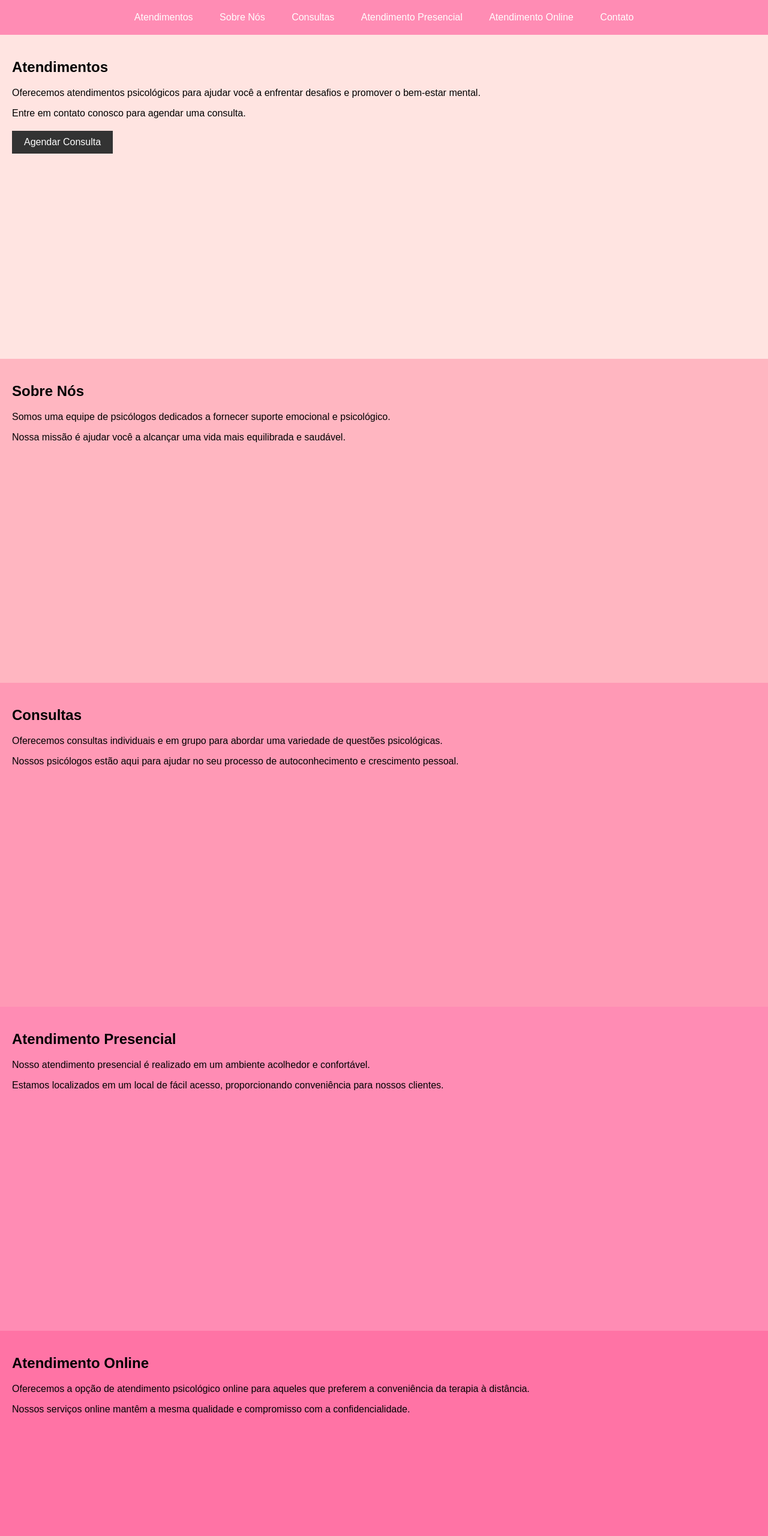
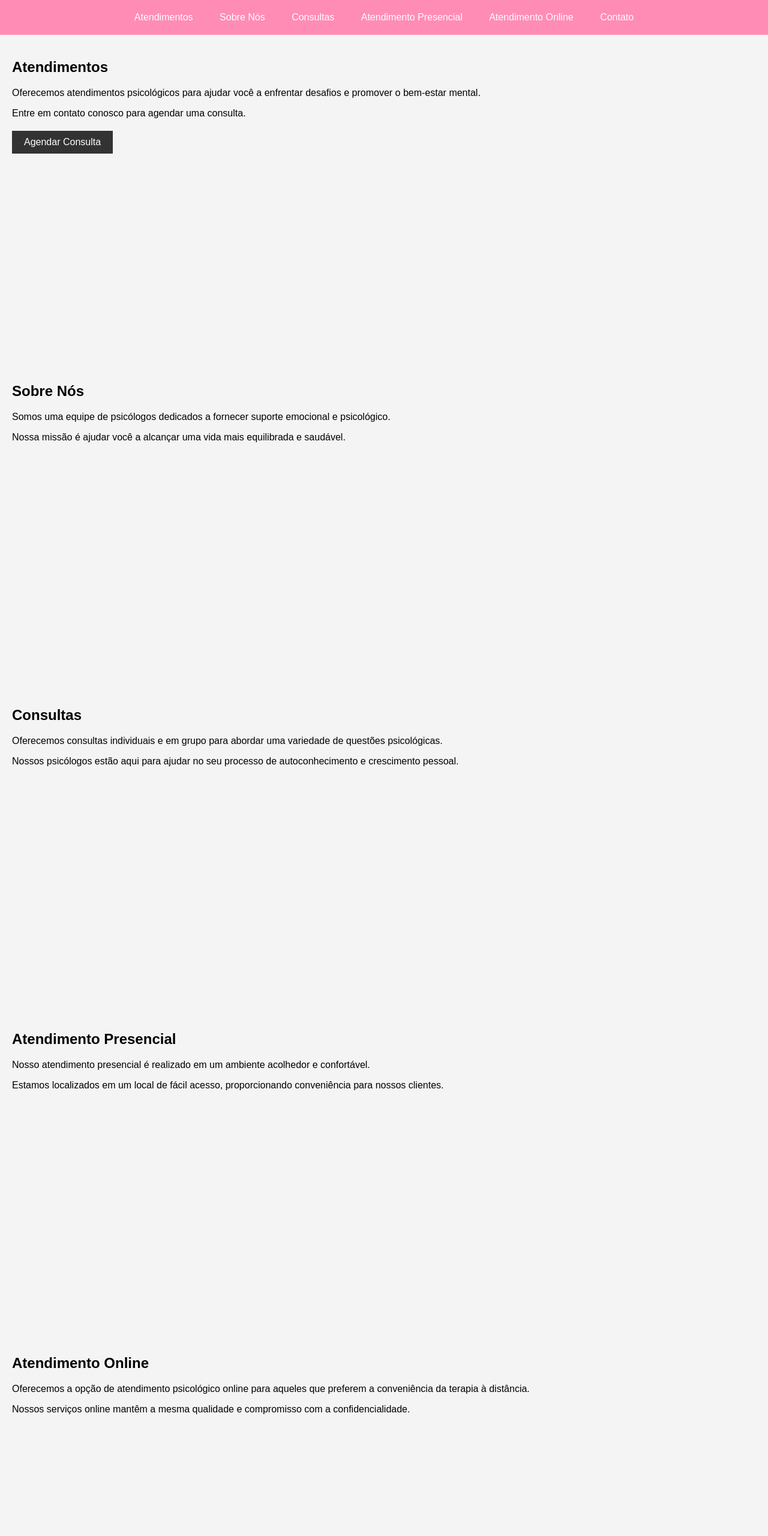
Before and after one commit to WesleySantosC/testes-site-Jho, a plain HTML site: page index.html in a window 1280 px wide. Shown: the top 2560 px of the page at 60% size. Drawn offline with Linux system fonts and the light colour scheme.

Commit message:
Update index.html
atualizações

```diff
--- a/index.html
+++ b/index.html
@@ -76,7 +76,7 @@
     </nav>
 
     <!-- Seção: Atendimentos -->
-    <div id="atendimentos" class="section" style="background-color: #ffe4e1;">
+    <div id="atendimentos" class="section">
         <h2>Atendimentos</h2>
         <p>Oferecemos atendimentos psicológicos para ajudar você a enfrentar desafios e promover o bem-estar mental.</p>
         <p>Entre em contato conosco para agendar uma consulta.</p>
@@ -84,35 +84,35 @@
     </div>
 
     <!-- Seção: Sobre Nós -->
-    <div id="sobre-nos" class="section" style="background-color: #ffb6c1;">
+    <div id="sobre-nos" class="section">
         <h2>Sobre Nós</h2>
         <p>Somos uma equipe de psicólogos dedicados a fornecer suporte emocional e psicológico.</p>
         <p>Nossa missão é ajudar você a alcançar uma vida mais equilibrada e saudável.</p>
     </div>
 
     <!-- Seção: Consultas -->
-    <div id="consultas" class="section" style="background-color: #ff99b5;">
+    <div id="consultas" class="section">
         <h2>Consultas</h2>
         <p>Oferecemos consultas individuais e em grupo para abordar uma variedade de questões psicológicas.</p>
         <p>Nossos psicólogos estão aqui para ajudar no seu processo de autoconhecimento e crescimento pessoal.</p>
     </div>
 
     <!-- Seção: Atendimento Presencial -->
-    <div id="atendimento-presencial" class="section" style="background-color: #ff8cb4;">
+    <div id="atendimento-presencial" class="section">
         <h2>Atendimento Presencial</h2>
         <p>Nosso atendimento presencial é realizado em um ambiente acolhedor e confortável.</p>
         <p>Estamos localizados em um local de fácil acesso, proporcionando conveniência para nossos clientes.</p>
     </div>
 
     <!-- Seção: Atendimento Online -->
-    <div id="atendimento-online" class="section" style="background-color: #ff73a5;">
+    <div id="atendimento-online" class="section">
         <h2>Atendimento Online</h2>
         <p>Oferecemos a opção de atendimento psicológico online para aqueles que preferem a conveniência da terapia à distância.</p>
         <p>Nossos serviços online mantêm a mesma qualidade e compromisso com a confidencialidade.</p>
     </div>
 
     <!-- Seção: Contato -->
-    <div id="contato" class="section" style="background-color: #ff5c87;">
+    <div id="contato" class="section">
         <h2>Contato</h2>
         <p>Entre em contato conosco para agendar uma consulta ou obter mais informações sobre nossos serviços.</p>
         <p>Telefone: (123) 456-7890</p>
```
